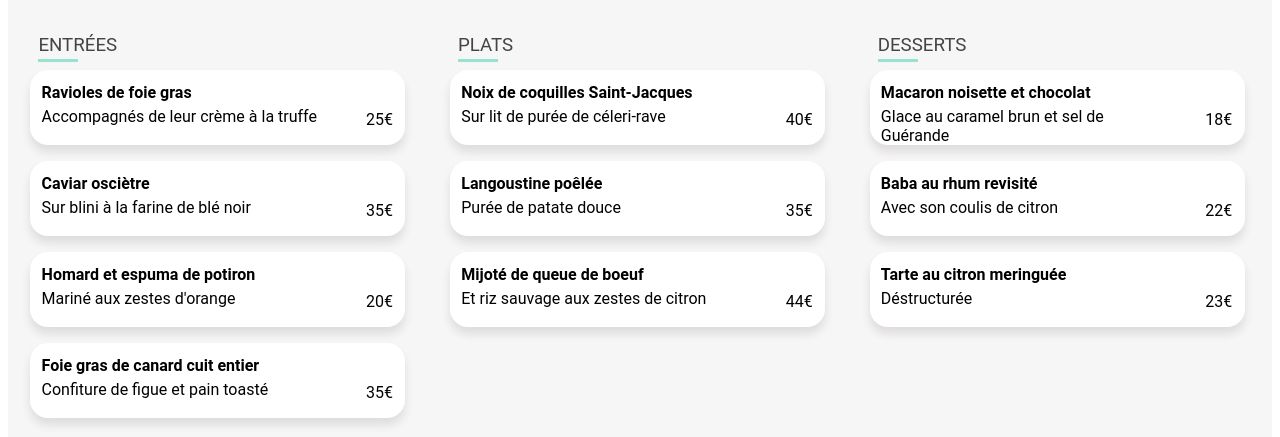
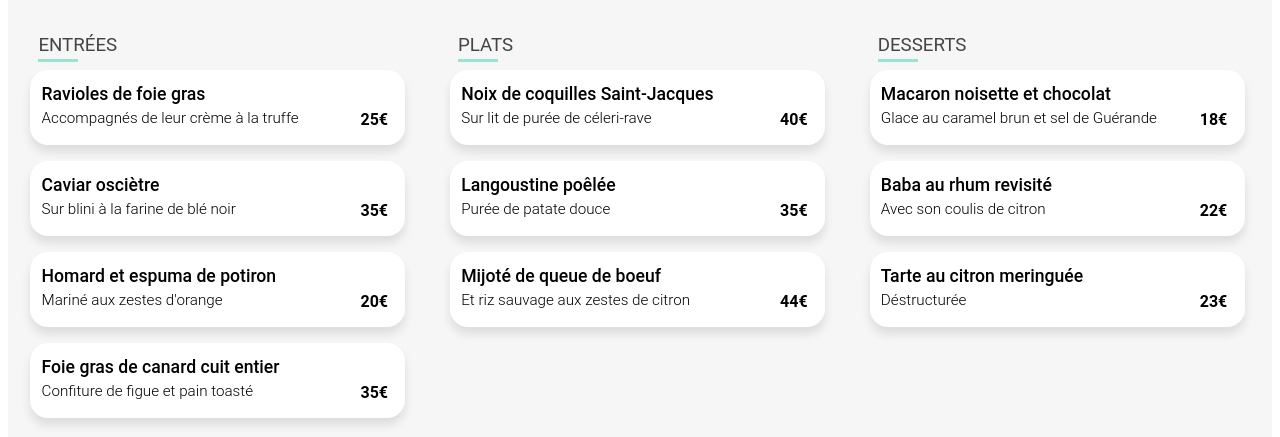
Before and after one commit to devocrw/AbdelatifElmokaddem_P3_14062021, a plain HTML site: page Lanoteenchantee.html in a window 1280 px wide. Shown: the part 395-832 px from the top of the page. Drawn offline with Linux system fonts and the light colour scheme; a web font is replaced by a local one.

Commit message:
Ajout animation menu
Menu en éventail

```diff
--- a/Restos.css
+++ b/Restos.css
@@ -1,8 +1,39 @@
 /******** Carte menu A la française ********/
-
+/**** Page d'accueil restaurant ****/
 body {
 
   font-family: "Roboto", serif;
+}
+
+
+@keyframes menuanmt {
+  from {
+    opacity: 0;
+    transform: translateY(40%);
+  }
+  to {
+    transform: translateY(0%);
+  }
+}
+@keyframes rondbattement {
+  from {
+    transform: scale(0.6);
+    opacity: 1;
+  }
+  to {
+    transform: scale(1.2);
+    transform: rotate(-0.5turn);
+    opacity: 0;
+  }
+}
+@keyframes loading-disparition {
+  from {
+    opacity: 1;
+  }
+  to {
+    opacity: 0;
+    z-index: -1;
+  }
 }
 
 
@@ -310,6 +341,70 @@ body {
 
 
 
+  /* Animation cartes menus */
+
+  .carte_detail-anmt1 {
+    animation: menuanmt 1s ease-out;
+    opacity: 1;
+  }
+  .carte_detail-anmt2 {
+    animation: menuanmt 1s 0.2s ease-out;
+    opacity: 1;
+  }
+  .carte_detail-anmt3 {
+    animation: menuanmt 1s 0.3s ease-out;
+    opacity: 1;
+  }
+  .carte_detail-anmt4 {
+    animation: menuanmt 1s 0.4s ease-out;
+    opacity: 1;
+  }
+
+  .carte_infos {
+    width: 150%;
+    padding-left: 0.7em;
+    overflow: hidden;
+  }
+  .carte_infos p, .carte_infos h4 {
+    text-overflow: ellipsis;
+    white-space: nowrap;
+    overflow: hidden;
+  }
+  .carte_infos h4 {
+    margin-bottom: 0.3em;
+    margin-top: 0.8em;
+    font-weight: 500;
+    font-size: 1.1em;
+  }
+  .carte_infos p {
+    margin-top: 0;
+    font-size: 0.95em;
+    font-weight: 300;
+  }
+
+  .carte_prix {
+    margin-right: -20px;
+    display: flex;
+    align-items: flex-end;
+    justify-content: flex-end;
+    font-weight: bold;
+    transform: translateX(120%);
+    transition: 0.6s;
+  }
+
+  .carte_adapter {
+    height: 100%;
+    width: 9.5em;
+    border: none;
+    background-color: #99E2D0;
+    cursor: pointer;
+    transform: translateX(101%);
+    transition: 0.6s;
+  }
+  .carte_adapter .fas {
+    color: white;
+    font-size: 2em;
+  }
 
 /******** MEDIA QUERIES - PAGE MENU ********/
 
```
